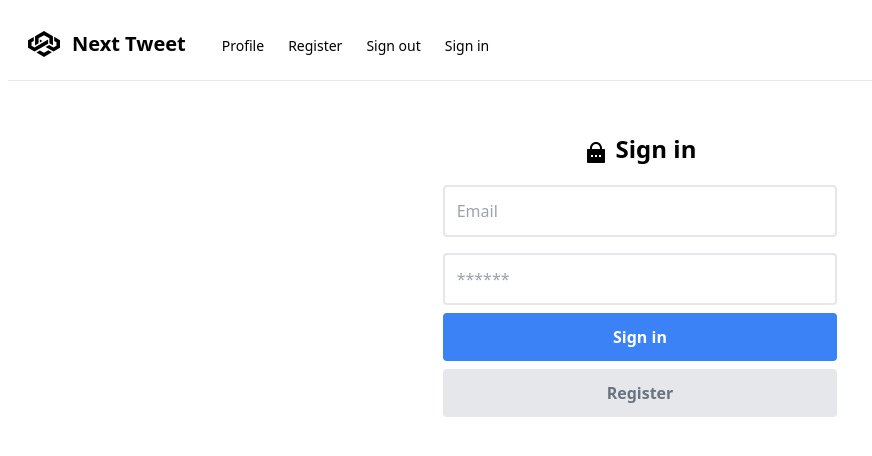
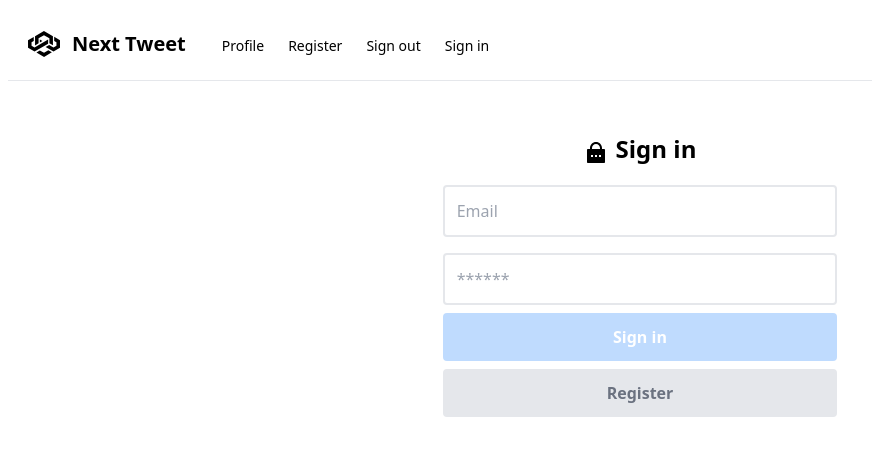
Before and after one commit to trungdung70199/next_tweet, a Next.js app in the folder client/: page /auth/login in a window 1280 px wide. Shown: the top 456 px of the page, without its empty margins (0-872 px from the left). Built offline with nearby package versions, Linux system fonts and the light colour scheme.

Commit message:
update page

```diff
--- a/client/app/auth/login/page.tsx
+++ b/client/app/auth/login/page.tsx
@@ -3,7 +3,7 @@
 import Link from "next/link";
 import Input from "@/app/components/Input";
 import { RiLockPasswordFill } from "react-icons/ri";
-import { useState } from "react";
+import { useEffect, useState } from "react";
 import { signIn } from "@/app/services/UserService";
 import { useRouter } from "next/navigation";
 import FormError from "@/app/components/FormError";
@@ -15,6 +15,16 @@ const LoginPage = () => {
     const [email, setEmail] = useState<string>("");
     const [password, setPassword] = useState<string>("");
     const [error, setError] = useState({ auth: "" })
+
+    const [isButtonDisabled, setIsButtonDisabled] = useState(true);
+    const enableButtonClassName = `w-full bg-blue-500 hover:bg-blue-700
+                                   text-white font-bold
+                                   py-3 px-4 mb-2
+                                   rounded`;
+    const disableButtonClassName = `w-full bg-blue-200
+                                   text-white font-bold
+                                   py-3 px-4 mb-2
+                                   rounded`;
 
     const auth = async () => {
         console.log(email, password)
@@ -35,6 +45,10 @@ const LoginPage = () => {
             }
         }
     }
+
+    useEffect(() => {
+        setIsButtonDisabled(!(email && password))
+    }, [email, password])
 
     return (
         <div className="mx-auto w-1/3">
@@ -60,13 +74,8 @@ const LoginPage = () => {
             <div>
                 <button
                     onClick={auth}
-                    className="
-                            w-full
-                          bg-blue-500 hover:bg-blue-700
-                          text-white font-bold
-                          py-3 px-4 mb-2
-                          rounded
-                         ">
+                    className={isButtonDisabled ? disableButtonClassName : enableButtonClassName}
+                    disabled={isButtonDisabled}>
                     Sign in
                 </button>
                 <Link
```
